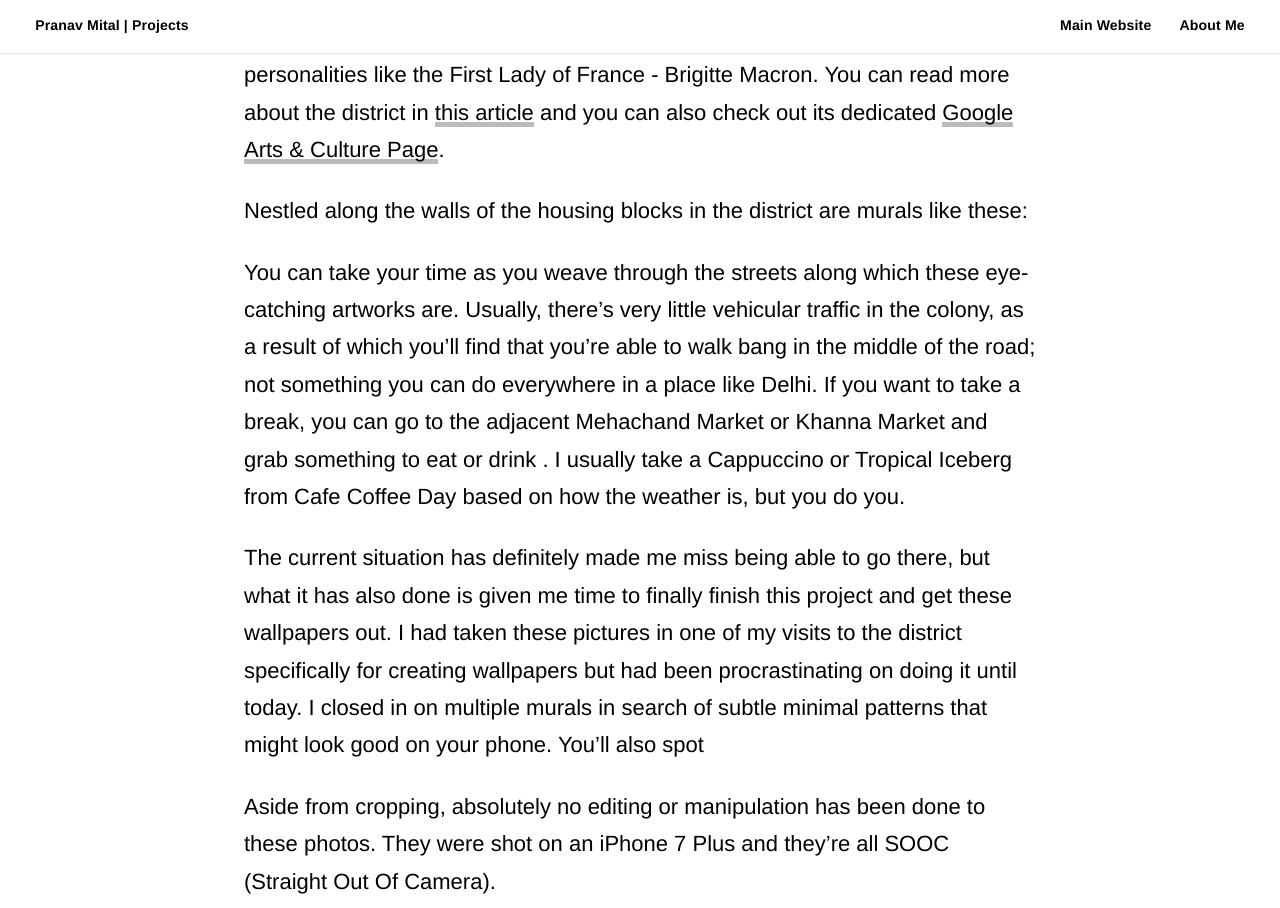
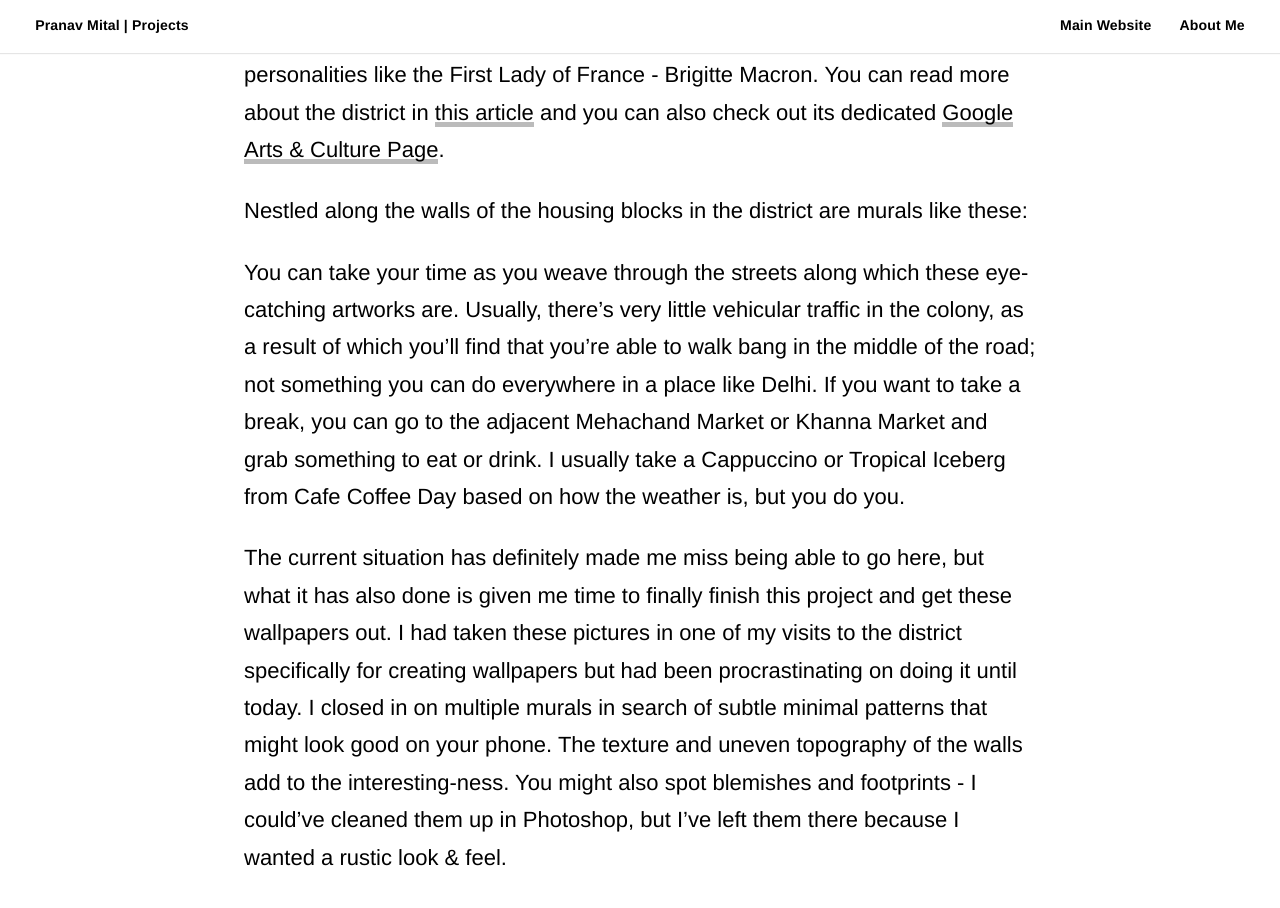
Before and after one commit to pranavmital/projects, a Jekyll site: the page built from _posts/2020-1-2-lodhi.markdown, in a window 1280 px wide and 1400 px high, scrolled down 1511 px. Shown: the top 908 px of the window. Built offline with Jekyll 4.4.1, drawn with Linux system fonts in a browser that asks for light colours; some of the changed text lies outside the part shown.

Commit message:
Update 2020-1-2-lodhi.markdown

```diff
--- a/_posts/2020-1-2-lodhi.markdown
+++ b/_posts/2020-1-2-lodhi.markdown
@@ -20,9 +20,9 @@
 
 Nestled along the walls of the housing blocks in the district are murals like these:
 
-You can take your time as you weave through the streets along which these eye-catching artworks are. Usually, there’s very little vehicular traffic in the colony, as a result of which you’ll find that you’re able to walk bang in the middle of the road; not something you can do everywhere in a place like Delhi. If you want to take a break, you can go to the adjacent Mehachand Market or Khanna Market and grab something to eat or drink . I usually take a Cappuccino or Tropical Iceberg from Cafe Coffee Day based on how the weather is, but you do you.
+You can take your time as you weave through the streets along which these eye-catching artworks are. Usually, there’s very little vehicular traffic in the colony, as a result of which you’ll find that you’re able to walk bang in the middle of the road; not something you can do everywhere in a place like Delhi. If you want to take a break, you can go to the adjacent Mehachand Market or Khanna Market and grab something to eat or drink. I usually take a Cappuccino or Tropical Iceberg from Cafe Coffee Day based on how the weather is, but you do you.
 
-The current situation has definitely made me miss being able to go there, but what it has also done is given me time to finally finish this project and get these wallpapers out. I had taken these pictures in one of my visits to the district specifically for creating wallpapers but had been procrastinating on doing it until today. I closed in on multiple murals in search of subtle minimal patterns that might look good on your phone. You’ll also spot
+The current situation has definitely made me miss being able to go here, but what it has also done is given me time to finally finish this project and get these wallpapers out. I had taken these pictures in one of my visits to the district specifically for creating wallpapers but had been procrastinating on doing it until today. I closed in on multiple murals in search of subtle minimal patterns that might look good on your phone. The texture and uneven topography of the walls add to the interesting-ness. You might also spot blemishes and footprints - I could’ve cleaned them up in Photoshop, but I’ve left them there because I wanted a rustic look & feel.
 
 Aside from cropping, absolutely no editing or manipulation has been done to these photos. They were shot on an iPhone 7 Plus and they’re all SOOC (Straight Out Of Camera).
 
```
Also changed, not shown: other parts of _posts/2020-1-2-lodhi.markdown (+1 -1 lines).
